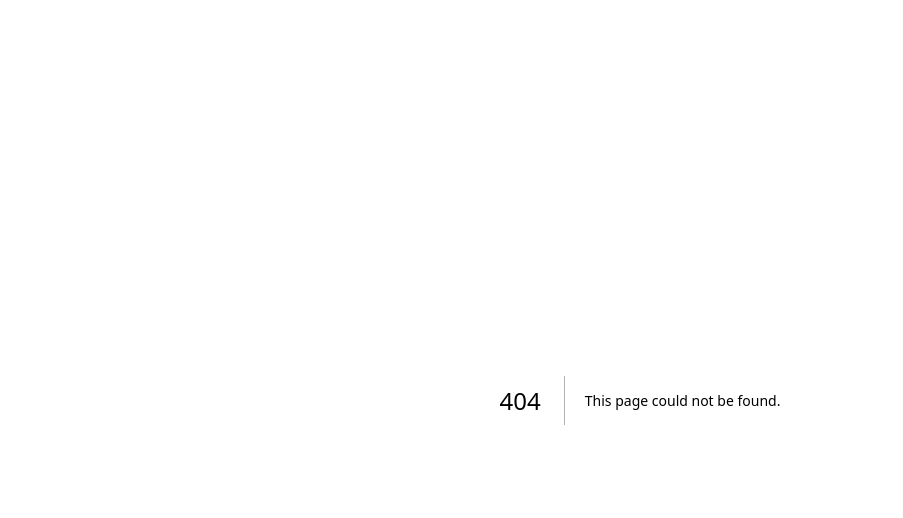
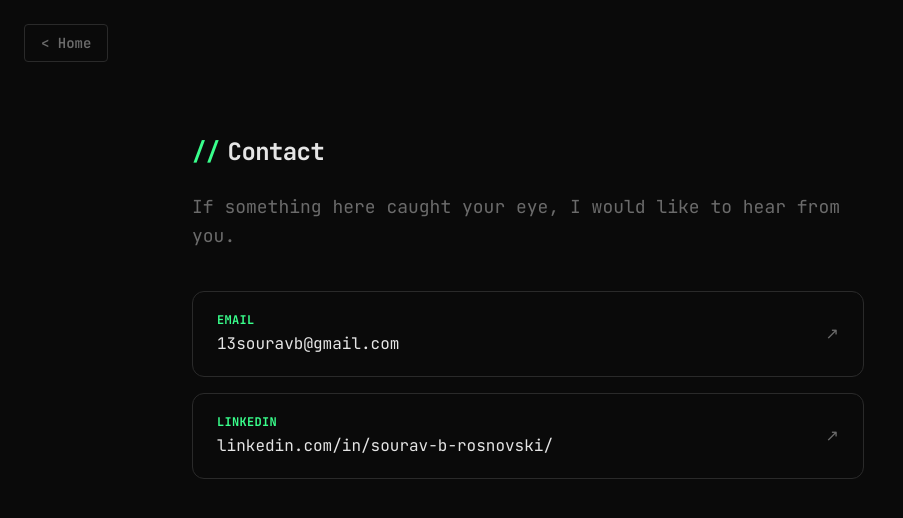
Before and after one commit to abel-rosnovski/resume-OS, a Next.js app: page /contact in a window 1280 px wide. Before the commit this address had no page. Shown: the top 518 px of the page, without its empty margins (0-903 px from the left). Built offline with nearby package versions, Linux system fonts and the light colour scheme.

Commit message:
Add contact page and 2x2 bottom cards

```diff
--- /dev/null
+++ b/app/contact/page.js
@@ -0,0 +1,54 @@
+import Link from "next/link";
+import PageShell from "../../components/PageShell";
+import SectionHeading from "../../components/ui/SectionHeading";
+
+const CONTACTS = [
+  {
+    label: "Email",
+    value: "13souravb@gmail.com",
+    href: "mailto:13souravb@gmail.com",
+  },
+  {
+    label: "LinkedIn",
+    value: "linkedin.com/in/sourav-b-rosnovski/",
+    href: "https://www.linkedin.com/in/sourav-b-rosnovski/",
+  },
+];
+
+export default function ContactPage() {
+  return (
+    <PageShell align="top">
+      <div className="w-full">
+        <SectionHeading className="mb-6">Contact</SectionHeading>
+
+        <p className="text-muted text-base md:text-lg leading-relaxed max-w-2xl mb-10">
+          If something here caught your eye, I would like to hear from you.
+        </p>
+
+        <div className="space-y-4 max-w-2xl">
+          {CONTACTS.map((item) => (
+            <Link
+              key={item.label}
+              href={item.href}
+              target="_blank"
+              rel="noopener noreferrer"
+              className="flex items-center justify-between border border-border rounded-xl px-6 py-5 hover:border-accent transition-colors group"
+            >
+              <div>
+                <p className="text-xs text-accent font-bold uppercase tracking-wide mb-1">
+                  {item.label}
+                </p>
+                <p className="text-foreground group-hover:text-accent transition-colors">
+                  {item.value}
+                </p>
+              </div>
+              <span className="text-muted group-hover:text-accent transition-colors">
+                ↗
+              </span>
+            </Link>
+          ))}
+        </div>
+      </div>
+    </PageShell>
+  );
+}
--- a/components/InfoLinks.js
+++ b/components/InfoLinks.js
@@ -6,6 +6,7 @@ const LINKS = [
   { label: "What you should know about me", slug: "about" },
   { label: "Education", slug: "education" },
   { label: "Work Experience", slug: "experience" },
+  { label: "Contact Me", slug: "contact" },
 ];
 
 export default function InfoLinks() {
@@ -13,7 +14,7 @@ export default function InfoLinks() {
 
   return (
     <section className="px-6 py-16">
-      <div className="max-w-5xl mx-auto grid grid-cols-1 md:grid-cols-3 gap-6">
+      <div className="max-w-4xl mx-auto grid grid-cols-1 md:grid-cols-2 gap-6">
         {LINKS.map((item) => (
           <button
             key={item.slug}
--- a/components/RotatingCircle.js
+++ b/components/RotatingCircle.js
@@ -59,13 +59,13 @@ export default function RotatingCircle() {
 
   return (
     <section className="py-24 px-6">
-            <div className="relative max-w-4xl mx-auto mb-16">
+                  <div className="relative max-w-4xl mx-auto mb-16 flex flex-col items-center gap-4 lg:block">
         <h2 className="text-center text-2xl md:text-3xl font-bold">
           What I have pulled off so far
         </h2>
         <button
           onClick={() => router.push("/summary")}
-          className="absolute top-0 right-0 px-5 py-2 rounded-full border-2 border-accent text-sm font-bold hover:bg-accent hover:text-background transition-colors"
+          className="px-5 py-2 rounded-full border-2 border-accent text-sm font-bold hover:bg-accent hover:text-background transition-colors lg:absolute lg:top-0 lg:right-0"
         >
           Summary
         </button>
```
